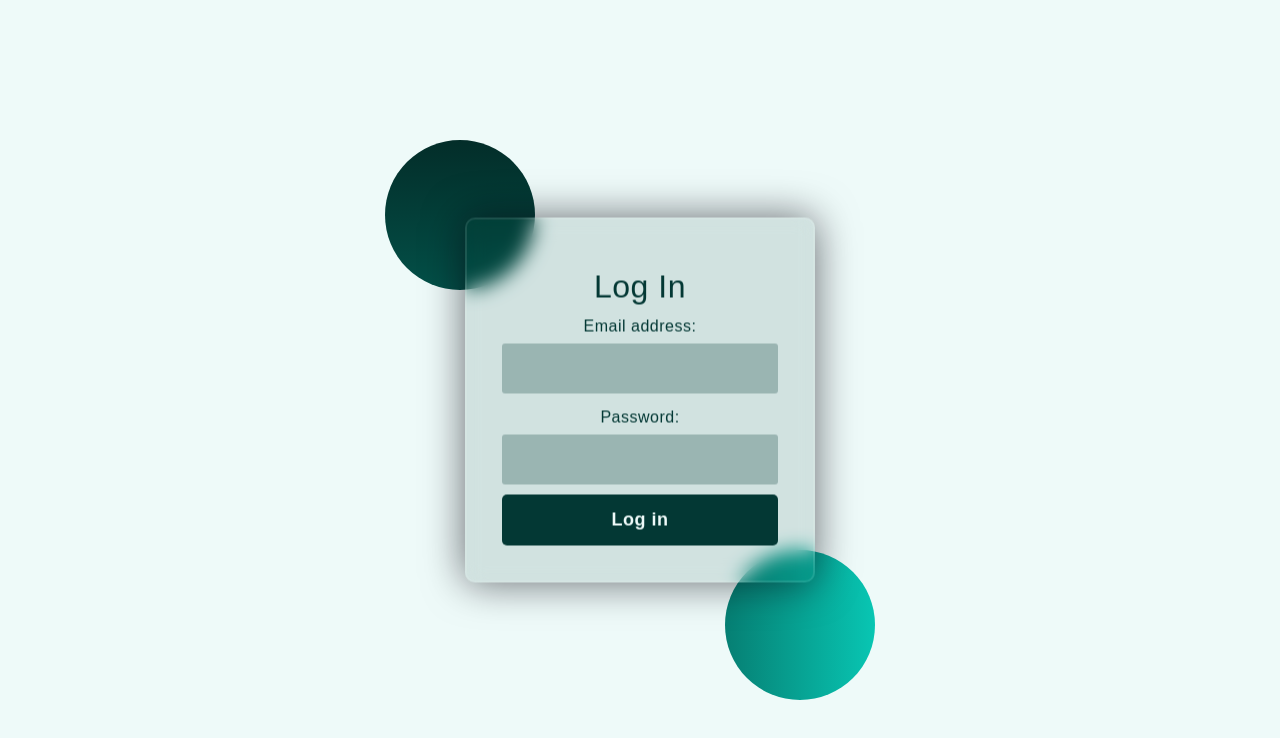
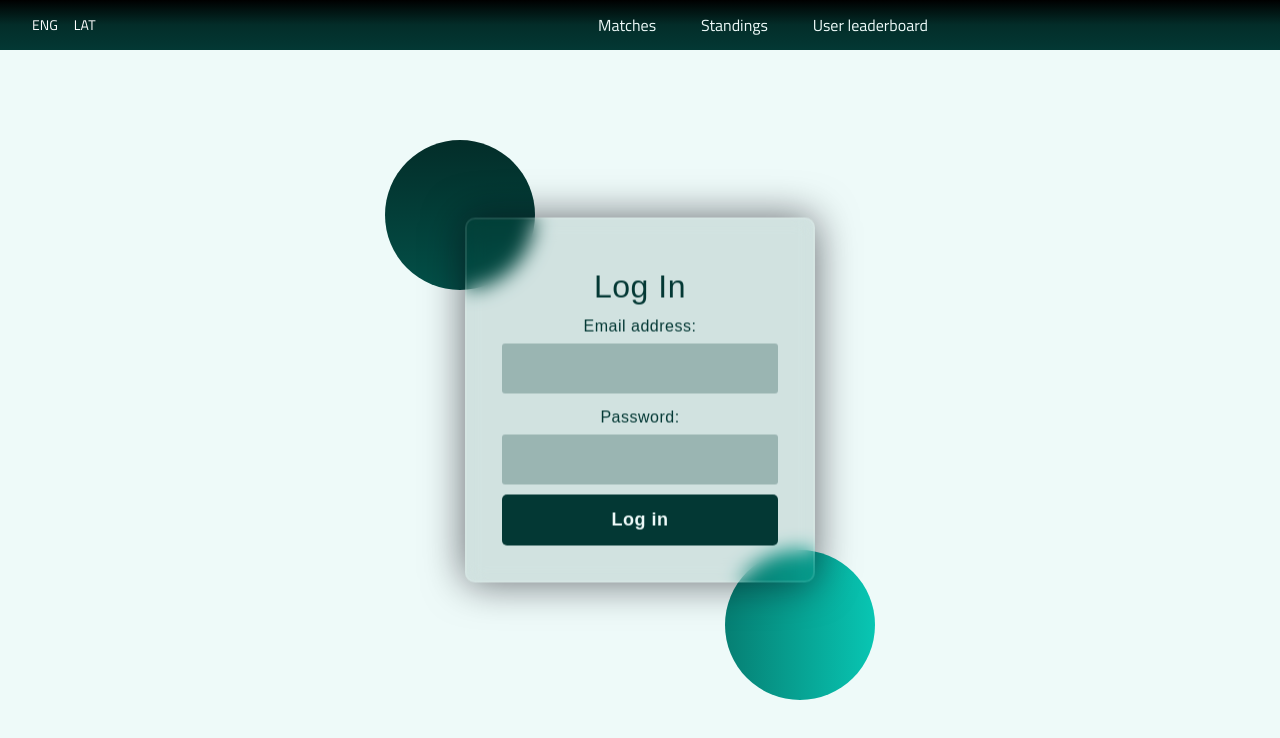
Before and after one commit to SasquatchLV/dtg, a React (Create React App) app in the folder frontend/: page /login in a window 1280 px wide. Shown: the top 738 px of the page. Built offline with nearby package versions, Linux system fonts and the light colour scheme.

Commit message:
Navigation update

```diff
--- a/frontend/src/components/Header/Header.jsx
+++ b/frontend/src/components/Header/Header.jsx
@@ -1,19 +1,19 @@
-import { useNavigate } from 'react-router-dom'
 import { useState } from 'react'
+import { useNavigate, useLocation } from 'react-router-dom'
 import { useTranslation } from 'react-i18next'
 import { useLogout } from '../../hooks/useLogout'
 import { useAuthContext } from '../../hooks/useAuthContext'
 import styles from './Header.module.scss'
-import Navigation from '../Navigation/Navigation'
 import UserModal from '../UserModal/UserModal'
 
 const Header = () => {
+  const location = useLocation()
+  const [activeSection, setActiveSection] = useState(location.pathname)
   const [userModal, setUserModal] = useState(false)
   const { user } = useAuthContext()
   const { logout } = useLogout()
   const navigate = useNavigate()
   const { t, i18n } = useTranslation()
-
   const isAdmin = user?.roles?.includes(2000)
 
   const changeLanguage = (language) => {
@@ -24,10 +24,38 @@ const Header = () => {
 
   const toggleUserModal = () => setUserModal(!userModal)
 
+  const sections = [
+    {
+      id: 1,
+      title: t('header.matches'),
+      handleClick: () => {
+        setActiveSection('/matches')
+        navigate('/matches')
+      },
+      pathname: '/matches',
+    },
+    {
+      id: 2,
+      title: t('header.standings'),
+      handleClick: () => {
+        setActiveSection('/standings')
+        navigate('/standings')
+      },
+      pathname: '/standings',
+    },
+    {
+      id: 3,
+      title: t('header.leaderboard'),
+      handleClick: () => {
+        setActiveSection('/leaderboard')
+        navigate('/leaderboard')
+      },
+      pathname: '/leaderboard',
+    },
+  ]
+
   return (
-    user && (
-    <>
-      <header>
+    <div className={styles.container}>
       <div className={styles.languages}>
         <button
           className={styles.languageBtn}
@@ -42,7 +70,19 @@ const Header = () => {
           LAT
         </button>
       </div>
-        <div className={styles.container}>
+      <div className={styles.navigation}>
+        {sections.map(({
+          id, title, pathname, handleClick,
+        }) => (
+          <span
+            className={pathname === activeSection ? styles.active : styles.section}
+            onClick={handleClick}
+            key={id}
+          >
+            {title}
+          </span>
+        ))}
+      </div>
       <div className={styles.info}>
         {user && (
         <div className={styles.actions}>
@@ -71,10 +111,7 @@ const Header = () => {
         )}
       </div>
     </div>
-      </header>
-      <Navigation />
-    </>
-    ))
+  )
 }
 
 export default Header
--- a/frontend/src/components/Header/Header.module.scss
+++ b/frontend/src/components/Header/Header.module.scss
@@ -1,40 +1,24 @@
-header {
-  background-color: black;
-  position: relative;
+.container {
+    display: flex;
+    justify-content: space-between;
+    padding: 0 2rem;
+    align-items: center;
+    background-image: linear-gradient(to bottom, black 0%, #032d29, var(--secondary));
 }
 
-.languages {
-  position: absolute;
-  right: 1%;
-  bottom: -65%;
-}
-
-.container {
-  margin: 0 auto;
-  padding: 10px 20px;
+.navigation {
     display: flex;
+    justify-content: center;
     align-items: center;
-  justify-content: flex-end;
-}
-
-.info {
-  display: flex;
+    margin-left: 15%;
 }
 
 .actions {
     display: flex;
     color: var(--primary);
+    column-gap: 1rem;
     align-items: center;
     position: relative;
-}
-
-a,
-button {
-  margin-left: 10px;
-}
-
-span {
-  font-size: 14px;
 }
 
 .adminBtn,
@@ -70,7 +54,34 @@ span {
     border: 1px solid #d83838;
 }
 
+.languages {
+    display: flex;
+    column-gap: 1rem;
+}
+
 .languageBtn {
     font-size: 14px;
     color: white;
 }
+
+.section {
+    color: var(--primary);
+    font-size: 16px;
+    font-weight: 500;
+    padding: .8rem 1.4rem;
+    transition: all 0.2s ease-in-out;
+    cursor: pointer;
+
+    &:hover {
+        box-shadow: rgba(92, 91, 91, 0.17) 0px -23px 25px 0px inset, rgba(0, 0, 0, 0.15) 0px -36px 30px 0px inset, rgba(0, 0, 0, 0.1) 0px -79px 40px 0px inset, rgba(0, 0, 0, 0.06) 0px 2px 1px, rgba(0, 0, 0, 0.09) 0px 4px 2px, rgba(0, 0, 0, 0.09) 0px 8px 4px, rgba(0, 0, 0, 0.09) 0px 16px 8px, rgba(0, 0, 0, 0.09) 0px 32px 16px;
+    }
+}
+
+.active {
+    font-size: 16px;
+    font-weight: 500;
+    padding: .8rem 1.4rem;
+    transition: all 0.2s ease-in-out;
+    cursor: pointer;
+    color: gold;
+}
--- a/frontend/src/components/Navigation/Navigation.jsx
+++ /dev/null
@@ -1,59 +0,0 @@
-import { useState } from 'react'
-import { useNavigate, useLocation } from 'react-router-dom'
-import { useTranslation } from 'react-i18next'
-import styles from './Navigation.module.scss'
-
-const Navigation = () => {
-  const location = useLocation()
-  const [activeSection, setActiveSection] = useState(location.pathname)
-  const navigate = useNavigate()
-  const { t } = useTranslation()
-
-  const sections = [
-    {
-      id: 1,
-      title: t('header.matches'),
-      handleClick: () => {
-        setActiveSection('/matches')
-        navigate('/matches')
-      },
-      pathname: '/matches',
-    },
-    {
-      id: 2,
-      title: t('header.standings'),
-      handleClick: () => {
-        setActiveSection('/standings')
-        navigate('/standings')
-      },
-      pathname: '/standings',
-    },
-    {
-      id: 3,
-      title: t('header.leaderboard'),
-      handleClick: () => {
-        setActiveSection('/leaderboard')
-        navigate('/leaderboard')
-      },
-      pathname: '/leaderboard',
-    },
-  ]
-
-  return (
-    <div className={styles.navigation}>
-      {sections.map(({
-        id, title, pathname, handleClick,
-      }) => (
-        <span
-          className={pathname === activeSection ? styles.active : styles.section}
-          onClick={handleClick}
-          key={id}
-        >
-          {title}
-        </span>
-      ))}
-    </div>
-  )
-}
-
-export default Navigation
--- a/frontend/src/components/Navigation/Navigation.module.scss
+++ /dev/null
@@ -1,29 +0,0 @@
-.navigation {
-    display: flex;
-    justify-content: center;
-    align-items: center;
-    margin: 0;
-    background-image: linear-gradient(to bottom, black 0%, #032d29, var(--secondary));
-}
-
-.section {
-    color: var(--primary);
-    font-size: 16px;
-    font-weight: 500;
-    padding: .8rem 1.4rem;
-    transition: all 0.2s ease-in-out;
-    cursor: pointer;
-
-    &:hover {
-        box-shadow: rgba(92, 91, 91, 0.17) 0px -23px 25px 0px inset, rgba(0, 0, 0, 0.15) 0px -36px 30px 0px inset, rgba(0, 0, 0, 0.1) 0px -79px 40px 0px inset, rgba(0, 0, 0, 0.06) 0px 2px 1px, rgba(0, 0, 0, 0.09) 0px 4px 2px, rgba(0, 0, 0, 0.09) 0px 8px 4px, rgba(0, 0, 0, 0.09) 0px 16px 8px, rgba(0, 0, 0, 0.09) 0px 32px 16px;
-    }
-}
-
-.active {
-    font-size: 16px;
-    font-weight: 500;
-    padding: .8rem 1.4rem;
-    transition: all 0.2s ease-in-out;
-    cursor: pointer;
-    color: gold;
-}
--- a/frontend/src/components/UserModal/UserModal.module.scss
+++ b/frontend/src/components/UserModal/UserModal.module.scss
@@ -85,10 +85,6 @@ button {
     background-color: inherit;
     border: none;
     cursor: pointer;
-
-    &:hover {
-        text-decoration: underline;
-    }
 }
 
 .avatarWrapper {
```
Also changed, not shown: frontend/src/components/Header/headerImg.jpg (deleted). Lines whose indentation alone changed are shown as unchanged.
